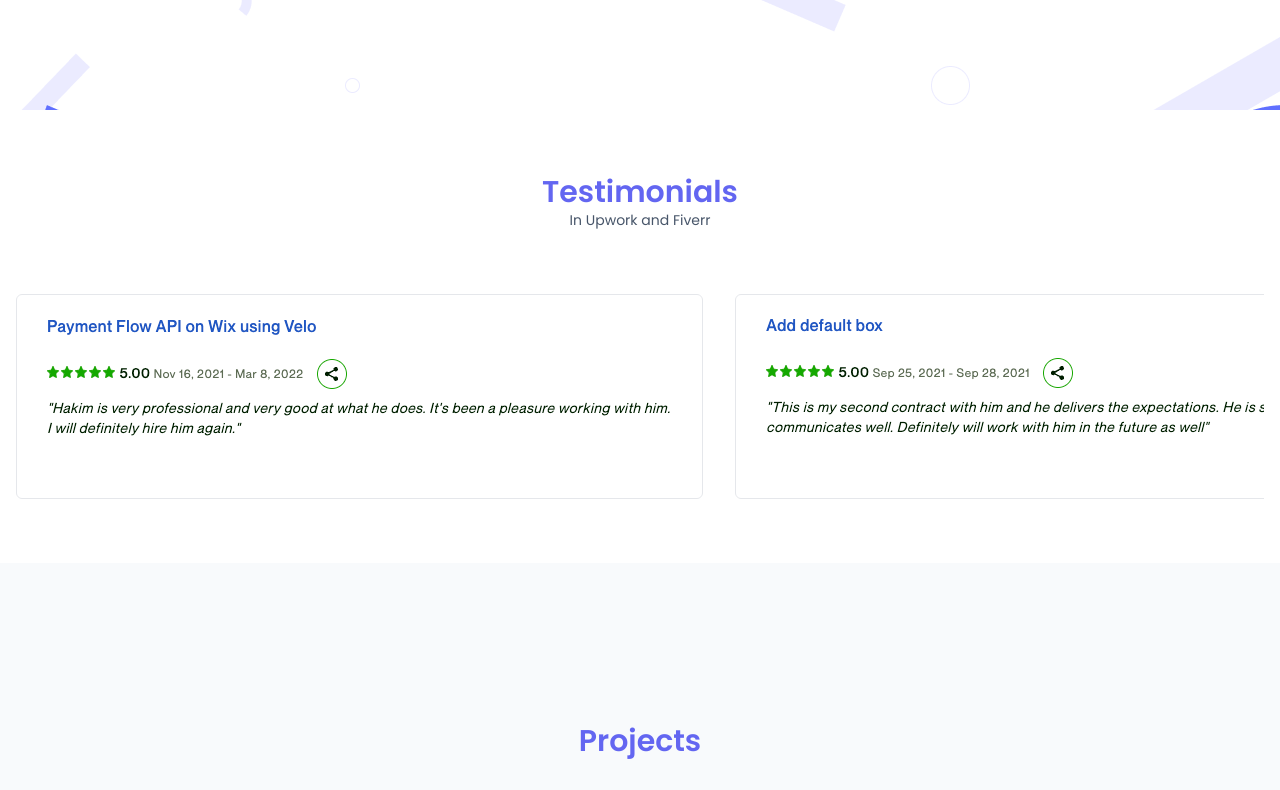
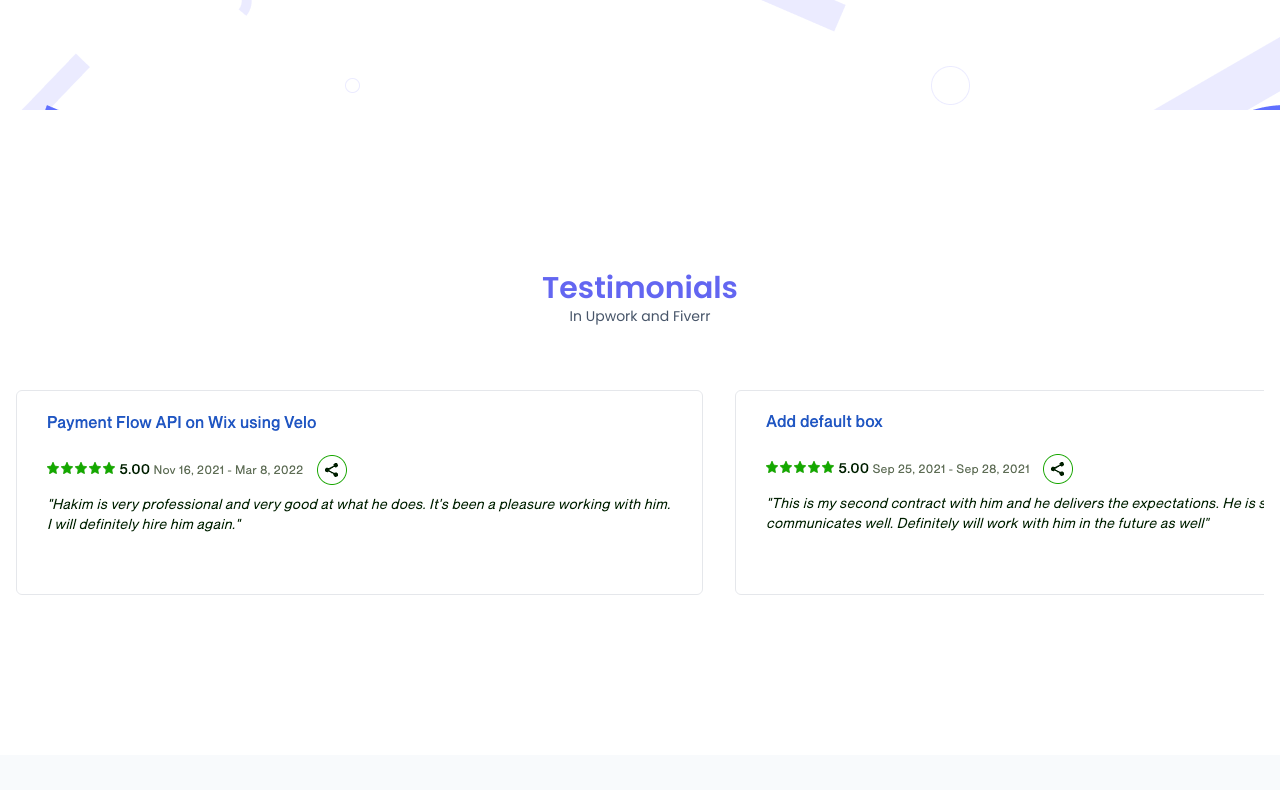
Before and after one commit to teckim/website.next, a Next.js app: page / in a window 1280 px wide. Shown: the part 690-1480 px from the top of the page. Built offline with nearby package versions, Linux system fonts and the light colour scheme.

Commit message:
Update home page

```diff
--- a/pages/index.tsx
+++ b/pages/index.tsx
@@ -34,7 +34,7 @@ export default function Home() {
             project={currentProject}
           />
         )}
-        <section id="testimonials">
+        <section id="testimonials" className="py-24">
           <Testimonials />
         </section>
         <section
```
